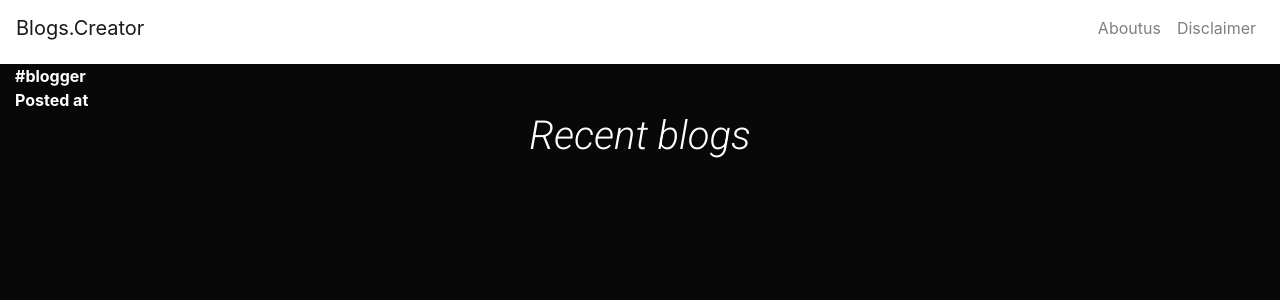
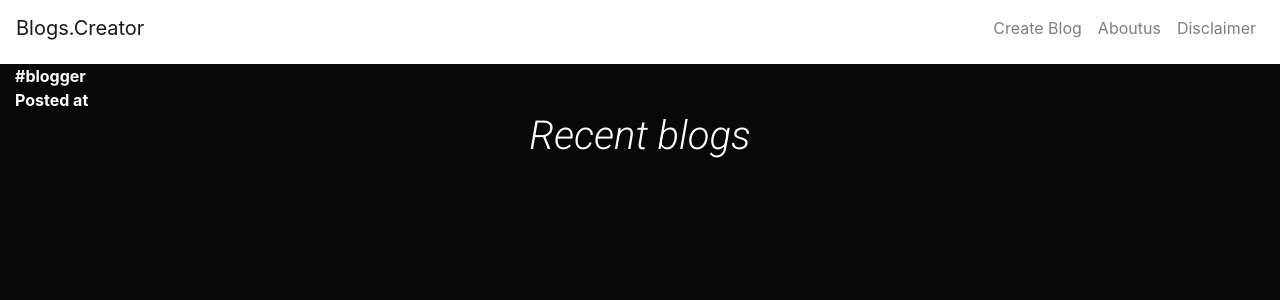
Before and after one commit to learninsoft/blog_creator_web_app, a Flask app: page /blogs/view/1 in a window 1280 px wide. Shown: the top 300 px of the page. Run offline with Flask 2, Linux system fonts and the light colour scheme; data that the repository does not hold is empty.

Commit message:
view page create post link added.

```diff
--- a/website/templates/base/base.html
+++ b/website/templates/base/base.html
@@ -48,6 +48,8 @@
 
         <div class="collapse navbar-collapse" id="navbarSupportedContent">
           <ul class="navbar-nav ml-auto">
+            {% block navbar_links %}
+            {% endblock %}
             <li class="nav-item">
               <a class="nav-link" href="{{ url_for('blogs.about_page') }}"
                 >Aboutus</a
--- a/website/templates/blog/published.html
+++ b/website/templates/blog/published.html
@@ -26,6 +26,7 @@
       </button>
       {% if blog %}
       <br /><br /><input
+            disabled
         class="form-control"
         type="text"
         id="myInput"
--- a/website/templates/blog/view.html
+++ b/website/templates/blog/view.html
@@ -74,3 +74,11 @@
   </div>
 </div>
 {% endblock %}
+
+{% block navbar_links %}
+<li class="nav-item">
+  <a class="nav-link" href="{{ url_for('blogs.create_post') }}"
+    >Create Blog</a
+  >
+</li>
+{% endblock %}
```
